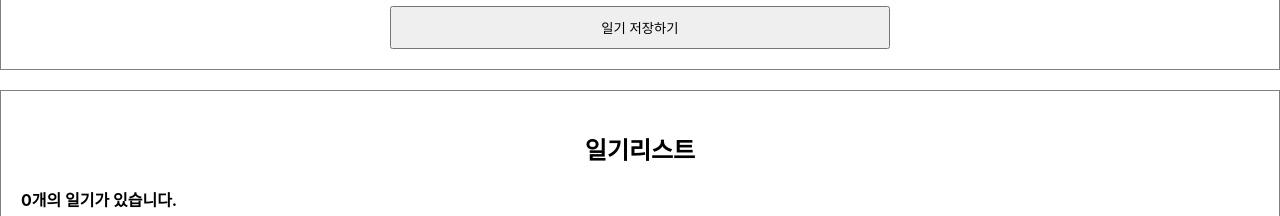
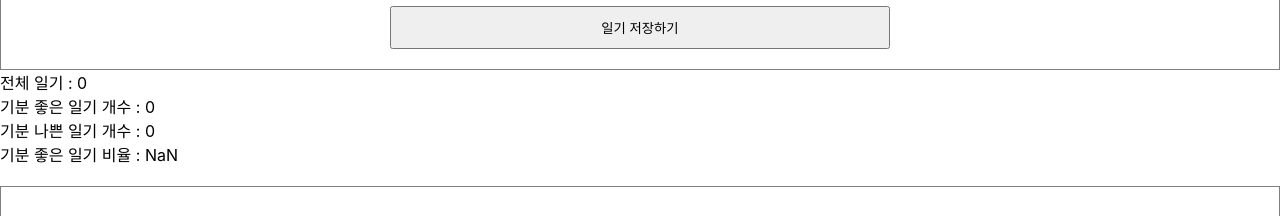
Before and after one commit to maw0728/simplediary, a React (Create React App) app: page / in a window 1280 px wide. Shown: the part 466-682 px from the top of the page. Built offline with nearby package versions, Linux system fonts and the light colour scheme; no server answers.

Commit message:
최적화 1 - useMemo

```diff
--- a/src/App.js
+++ b/src/App.js
@@ -1,7 +1,7 @@
 import './App.css';
 import DiaryEditor from "./DiaryEditor";
 import DiaryList from "./DiaryList";
-import {useEffect, useRef, useState} from "react";
+import {useEffect, useMemo, useRef, useState} from "react";
 import Lifecycle from "./Lifecycle";
 
 // https://jsonplaceholder.typicode.com/posts
@@ -59,11 +59,7 @@
     const onCreate = (author, content, emotion) => {
         const create_date = new Date().getTime();
         const newItem = {
-            author,
-            content,
-            emotion,
-            create_date,
-            id: dataId.current
+            author, content, emotion, create_date, id: dataId.current
         }
         dataId.current += 1;
         setData([newItem, ...data])
@@ -73,19 +69,32 @@
         const newDiaryList = data.filter((it) => it.id !== targetId);
         console.log(newDiaryList);
         setData(newDiaryList);
-    }
+    };
 
     const onEdit = (targetId, newContent) => {
         setData(data.map(it => it.id === targetId ? {...it, content: newContent} : it));
     };
 
-    return (
-        <div className="App">
-            <Lifecycle/>
-            <DiaryEditor onCreate={onCreate}/>
-            <DiaryList onEdit={onEdit} onRemove={onRemove} diaryList={data}/>
-        </div>
-    );
+    const getDiaryAnalysis = useMemo(() => {
+        console.log('일기 분석 시작');
+
+        const goodCount = data.filter(it => it.emotion >= 3).length;
+        const badCount = data.length - goodCount;
+        const goodRatio = (goodCount / data.length) * 100;
+        return {goodCount, badCount, goodRatio};
+    }, [data.length])
+
+    const {goodCount, badCount, goodRatio} = getDiaryAnalysis;
+
+    return (<div className="App">
+        <Lifecycle/>
+        <DiaryEditor onCreate={onCreate}/>
+        <div>전체 일기 : {data.length}</div>
+        <div>기분 좋은 일기 개수 : {goodCount}</div>
+        <div>기분 나쁜 일기 개수 : {badCount}</div>
+        <div>기분 좋은 일기 비율 : {goodRatio}</div>
+        <DiaryList onEdit={onEdit} onRemove={onRemove} diaryList={data}/>
+    </div>);
 }
 
 export default App;
```
